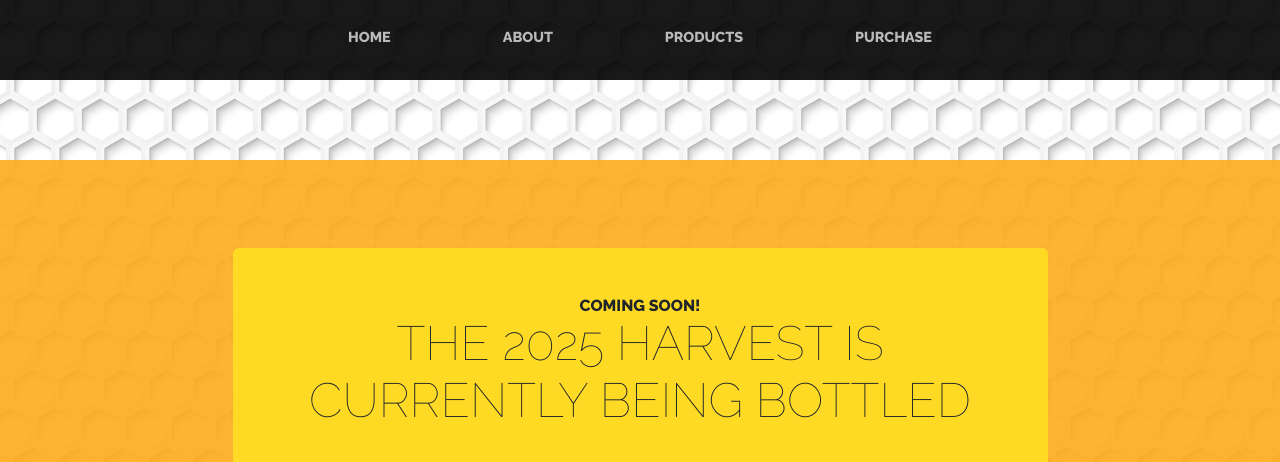
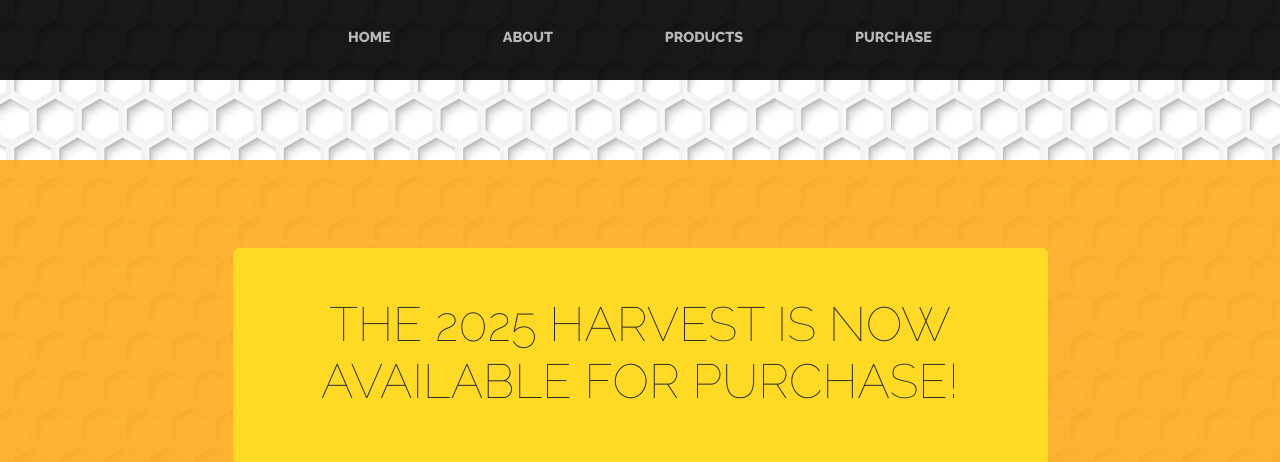
Before and after one commit to jerdman81/robbeeshoney, a plain HTML site: page purchase.html in a window 1280 px wide. Shown: the part 338-800 px from the top of the page. Drawn offline with nearby package versions, Linux system fonts and the light colour scheme.

Commit message:
update 2025 availability

```diff
--- a/purchase.html
+++ b/purchase.html
@@ -41,8 +41,8 @@
                     <div class="col-xl-9 mx-auto">
                         <div class="cta-inner bg-faded text-center rounded">
                             <h2 class="section-heading mb-5">
-                                <span class="section-heading-upper">Coming Soon!</span>
-                                <span class="section-heading-lower">The 2025 Harvest is currently being bottled</span><br><br>
+                                <!--<span class="section-heading-upper">Coming Soon!</span>-->
+                                <span class="section-heading-lower">The 2025 Harvest is now available for purchase!</span><br><br>
                                 <span>Indiana residents can order Rob Bee's Honey by phone, email, or Facebook Messenger using the information below:</span>
                             </h2>
                             <!--
```
